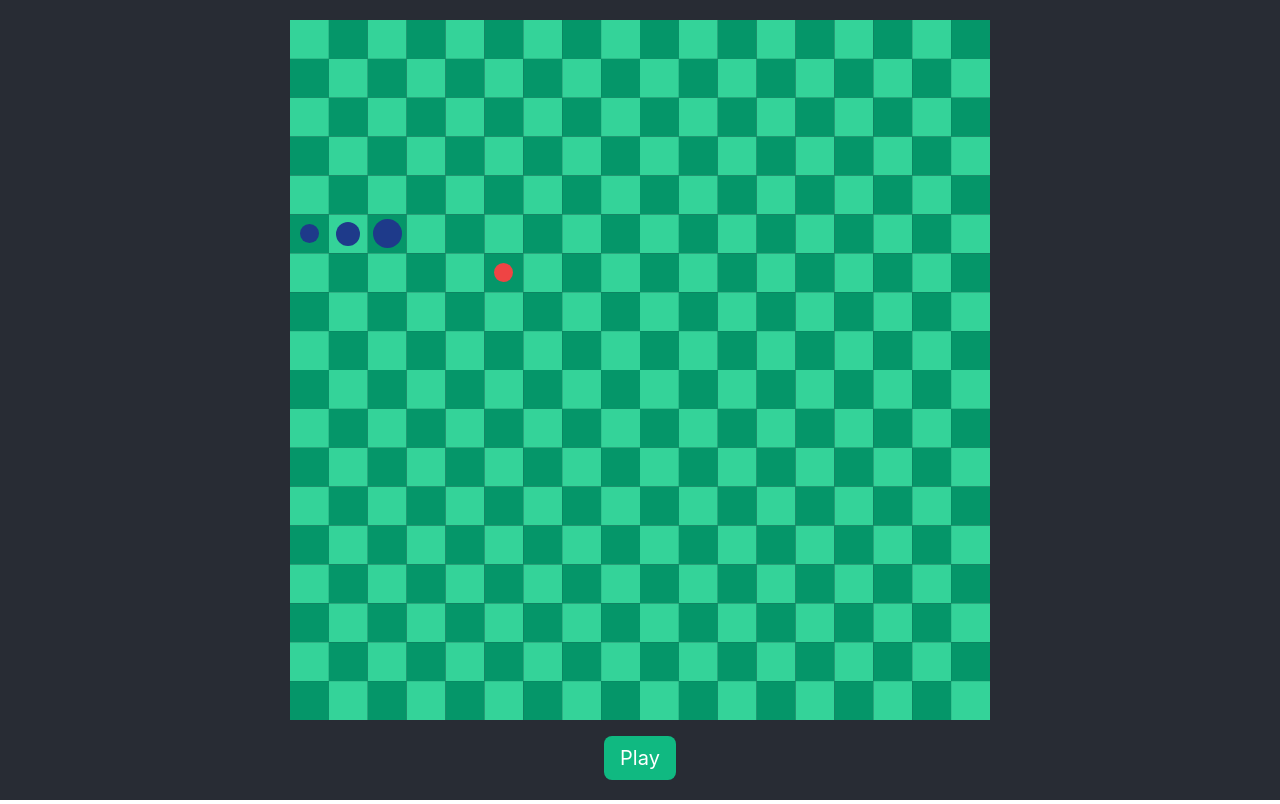
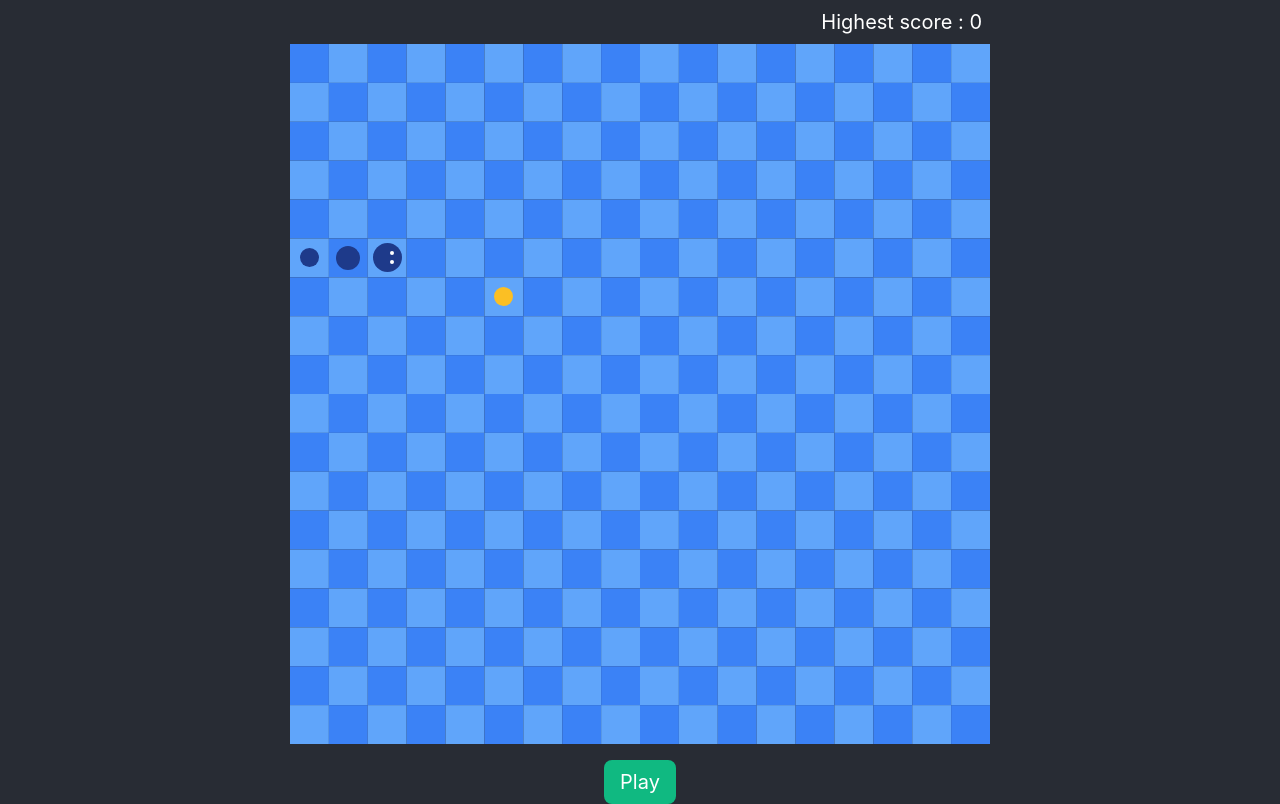
Before and after one commit to TomPradat/react-snake-game, a React (Vite) app: page / in a window 1280 px wide. Built offline with nearby package versions, Linux system fonts and the light colour scheme.

Commit message:
:sparkles: Add swipe events + score

```diff
--- a/package.json
+++ b/package.json
@@ -10,6 +10,7 @@
     "autoprefixer": "^10.2.5",
     "react": "^17.0.0",
     "react-dom": "^17.0.0",
+    "react-swipeable": "^6.1.0",
     "tailwindcss": "^2.1.2"
   },
   "devDependencies": {
--- a/src/Apple.tsx
+++ b/src/Apple.tsx
@@ -7,7 +7,7 @@ type Props = {
 
 const Apple = ({ tileSize, position }: Props) => (
   <div
-    className="bg-red-500 rounded-full absolute"
+    className="bg-yellow-400 rounded-full absolute"
     style={{
       width: `${tileSize - 20}px`,
       height: `${tileSize - 20}px`,
--- a/src/Game.tsx
+++ b/src/Game.tsx
@@ -1,19 +1,14 @@
 import React, { useEffect, useState } from "react";
+import { useSwipeable } from "react-swipeable";
 import Apple from "./Apple";
 import { GAME_CONSTANTS } from "./constants";
-import tick, { computeNextDirection, GameState } from "./core";
+import tick, { computeNextDirection, Directions, GameState } from "./core";
 import GridBackground from "./GridBackground";
-import Snake from "./Snake";
+import { getHighestScore, registerScore } from "./score";
+import Snake from "./Snake/Snake";
 
 const { size, numberOfRows, speed } = GAME_CONSTANTS.board;
 const tileSize = size / numberOfRows;
-
-enum Directions {
-  Right = "Right",
-  Top = "Top",
-  Left = "Left",
-  Bottom = "Bottom",
-}
 
 const initialState = {
   snake: [
@@ -26,26 +21,36 @@ const initialState = {
   isGameOver: false,
 };
 
+const keyDirectionMapping: Record<string, Directions> = {
+  ArrowRight: Directions.Right,
+  ArrowLeft: Directions.Left,
+  ArrowDown: Directions.Bottom,
+  ArrowUp: Directions.Top,
+};
+
 const Game = () => {
   const [isPaused, setIsPaused] = useState(true);
   const [state, setState] = useState<GameState>(initialState);
 
   useEffect(() => {
     const changeDirectionHandler = (event: KeyboardEvent) => {
-      setState((current) => {
-        return {
-          ...current,
-          direction: computeNextDirection(current, event),
-        };
-      });
+      setState((current) => ({
+        ...current,
+        direction: computeNextDirection(
+          current,
+          keyDirectionMapping[event.key]
+        ),
+      }));
     };
 
-    document.body.addEventListener("keydown", changeDirectionHandler);
+    if (!state.isGameOver) {
+      document.body.addEventListener("keydown", changeDirectionHandler);
+    }
 
     return () => {
       document.body.removeEventListener("keydown", changeDirectionHandler);
     };
-  }, []);
+  }, [state.isGameOver]);
 
   useEffect(() => {
     let intervalId: number;
@@ -63,11 +68,36 @@ const Game = () => {
     };
   }, [isPaused, state.isGameOver]);
 
+  useEffect(() => {
+    if (state.isGameOver) {
+      registerScore(state.snake.length);
+    }
+  }, [state.isGameOver]);
+
+  const handleSwipe = React.useCallback((direction: Directions) => {
+    setState((current) => ({
+      ...current,
+      direction: computeNextDirection(current, direction),
+    }));
+  }, []);
+
+  const swipeEventsHandler = useSwipeable({
+    onSwipedDown: () => handleSwipe(Directions.Bottom),
+    onSwipedLeft: () => handleSwipe(Directions.Left),
+    onSwipedRight: () => handleSwipe(Directions.Right),
+    onSwipedUp: () => handleSwipe(Directions.Top),
+  });
+
   return (
     <div>
-      <div className="relative mb-4">
+      <div className="text-right p-2">Highest score : {getHighestScore()}</div>
+      <div {...swipeEventsHandler} className="relative mb-4">
         <GridBackground />
-        <Snake tileSize={tileSize} parts={state.snake} />
+        <Snake
+          tileSize={tileSize}
+          parts={state.snake}
+          direction={state.direction}
+        />
         {state.apple && <Apple tileSize={tileSize} position={state.apple} />}
         {state.isGameOver && (
           <div className="absolute w-full h-full left-0 top-0 flex items-center justify-center font-bold text-5xl">
--- /dev/null
+++ b/src/Snake/Head.tsx
@@ -0,0 +1,59 @@
+import React from "react";
+import { GAME_CONSTANTS } from "../constants";
+import { Directions } from "../core";
+
+const { speed } = GAME_CONSTANTS.board;
+
+type Props = {
+  direction: Directions;
+  tileSize: number;
+  part: { x: number; y: number };
+};
+
+const Head = ({ tileSize, direction, part }: Props) => {
+  let reduction = 10;
+
+  let leftEyeClasses;
+  let rightEyeClasses;
+
+  switch (direction) {
+    case Directions.Bottom:
+      leftEyeClasses = "bottom-2 right-2";
+      rightEyeClasses = "bottom-2 left-2";
+      break;
+    case Directions.Top:
+      leftEyeClasses = "top-2 left-2";
+      rightEyeClasses = "top-2 right-2";
+      break;
+    case Directions.Left:
+      leftEyeClasses = "bottom-2 left-2";
+      rightEyeClasses = "top-2 left-2";
+      break;
+    case Directions.Right:
+      leftEyeClasses = "top-2 right-2";
+      rightEyeClasses = "bottom-2 right-2";
+      break;
+  }
+
+  return (
+    <div
+      className="bg-blue-900 rounded-full absolute"
+      style={{
+        width: `${tileSize - reduction}px`,
+        height: `${tileSize - reduction}px`,
+        left: part.x * tileSize + reduction / 2,
+        top: part.y * tileSize + reduction / 2,
+        transition: `all ${speed}ms linear`,
+      }}
+    >
+      <div
+        className={`bg-white rounded-full absolute ${leftEyeClasses} z-10 w-1 h-1`}
+      ></div>
+      <div
+        className={`bg-white rounded-full absolute ${rightEyeClasses} z-10 w-1 h-1`}
+      ></div>
+    </div>
+  );
+};
+
+export default Head;
--- a/src/Snake.tsx
+++ b/src/Snake/Snake.tsx
@@ -1,14 +1,17 @@
 import React from "react";
-import { GAME_CONSTANTS } from "./constants";
+import { GAME_CONSTANTS } from "../constants";
+import { Directions } from "../core";
+import Head from "./Head";
 
 const { speed } = GAME_CONSTANTS.board;
 
 type Props = {
   tileSize: number;
   parts: Array<{ x: number; y: number }>;
+  direction: Directions;
 };
 
-const Snake = ({ tileSize, parts }: Props) => {
+const Snake = ({ tileSize, parts, direction }: Props) => {
   return (
     <>
       {parts.map((part, index) => {
@@ -17,6 +20,17 @@ const Snake = ({ tileSize, parts }: Props) => {
           reduction += 10;
         } else if (index === 1) {
           reduction += 5;
+        }
+
+        if (index === parts.length - 1) {
+          return (
+            <Head
+              key={parts.length - index}
+              tileSize={tileSize}
+              part={part}
+              direction={direction}
+            />
+          );
         }
 
         return (
--- a/src/constants.ts
+++ b/src/constants.ts
@@ -1,9 +1,11 @@
+import colors from "tailwindcss/colors";
+
 export const GAME_CONSTANTS = {
   board: {
     size: 700,
     numberOfRows: 18,
-    primaryColor: "#34D399",
-    secondaryColor: "#059669",
+    primaryColor: colors.blue[500],
+    secondaryColor: colors.blue[400],
     speed: 300 / 3,
   },
 };
--- a/src/core.tsx
+++ b/src/core.tsx
@@ -2,7 +2,7 @@ type Position = { x: number; y: number };
 
 type Snake = Array<Position>;
 
-enum Directions {
+export enum Directions {
   Right = "Right",
   Top = "Top",
   Left = "Left",
@@ -124,7 +124,7 @@ const generateApple = (snake: Snake, numberOfRows: number): Position => {
 
 export const computeNextDirection = (
   { snake, direction: currentDirection }: GameState,
-  event: KeyboardEvent
+  eventDirection: Directions
 ): Directions => {
   const head = snake[snake.length - 1];
   const neck = snake[snake.length - 2];
@@ -139,14 +139,7 @@ export const computeNextDirection = (
       head.x - neck.x > 0 ? Directions.Left : Directions.Right;
   }
 
-  const keyDirectionMapping: Record<string, Directions> = {
-    ArrowRight: Directions.Right,
-    ArrowLeft: Directions.Left,
-    ArrowDown: Directions.Bottom,
-    ArrowUp: Directions.Top,
-  };
-
-  const nextDirection = keyDirectionMapping[event.key] ?? currentDirection;
+  const nextDirection = eventDirection ?? currentDirection;
 
   return nextDirection === forbiddenDirection
     ? currentDirection
--- /dev/null
+++ b/src/score.ts
@@ -0,0 +1,15 @@
+const STORAGE_KEY = "highest-score";
+
+export const getHighestScore = (): number => {
+  const score = window.localStorage.getItem(STORAGE_KEY);
+
+  return Number(score);
+};
+
+export const registerScore = (score: number) => {
+  const currentHighestScore = getHighestScore();
+
+  if (score > currentHighestScore) {
+    window.localStorage.setItem(STORAGE_KEY, score.toString());
+  }
+};
--- a/tailwind.config.js
+++ b/tailwind.config.js
@@ -1,8 +1,14 @@
+const colors = require("tailwindcss/colors");
+
 module.exports = {
   purge: [],
   darkMode: false, // or 'media' or 'class'
   theme: {
-    extend: {},
+    extend: {
+      colors: {
+        orange: colors.orange,
+      },
+    },
   },
   variants: {
     extend: {},
```
Also changed, not shown: 1 other file (tests, documents, lock files or other folders).
